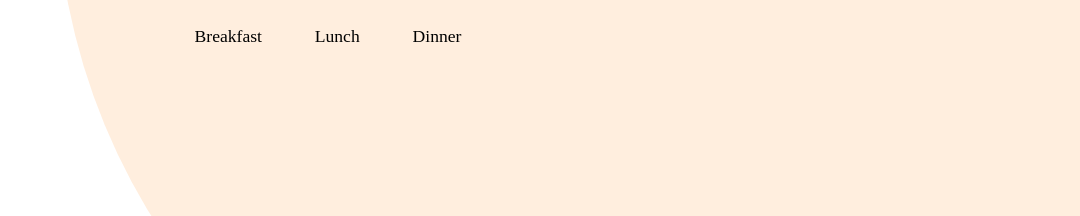
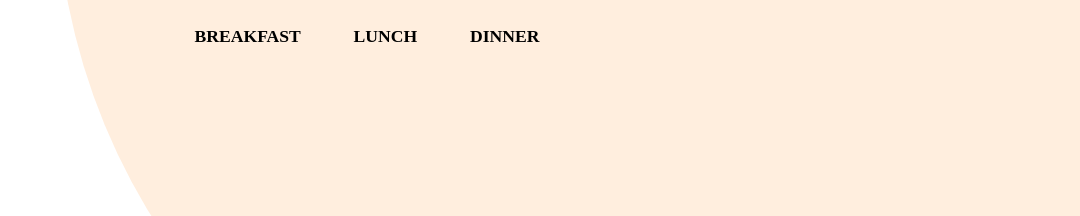
Before and after one commit to lszwedxx/FoodSpin, a website: page index.html in a window 1280 px wide. Shown: the top 216 px of the page, 200-1280 px from the left. Drawn offline with Linux system fonts and the light colour scheme.

Commit message:
correct nav

```diff
--- a/src/scss/components/_nav.scss
+++ b/src/scss/components/_nav.scss
@@ -6,6 +6,8 @@
         position: relative;
         padding:.6rem 0;
         cursor: pointer;
+        border:none;
+        background: transparent;
     }
     &__btn.open .nav__hamb{
         background: transparent;
@@ -40,16 +42,18 @@
         display: none;
         position:absolute;
         width:100%;
+        height: 100%;
         left:0;
-        background:transparent;
+        background:#fff;
         text-align: center;
+        z-index: 2;
         &.show{
             display: block;
         }
     }
     &__item{
         font-size: 1.3rem;
-        padding:1em;
+        padding:2em;
         cursor: pointer;
         &:hover .nav__link::after{
             transform: scale(1);
@@ -71,6 +75,8 @@
         text-decoration: none;
         color:#000;
         opacity:0;
+        font-weight: bold;
+        text-transform: uppercase;
         transform: translateX(-500px);
         animation: show .4s linear forwards;
         &::after{
--- a/src/scss/media/_media.scss
+++ b/src/scss/media/_media.scss
@@ -41,6 +41,7 @@
         &__list{
             position: static;
             display: flex;
+            background: transparent;
             &.show{
                 display: flex;
             }
```
Also changed, not shown: src/css/main.css.
